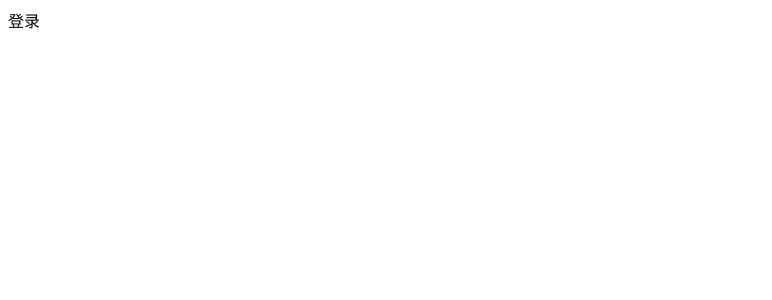
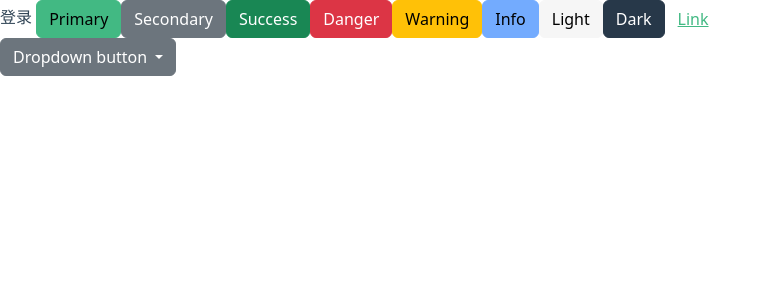
Before and after one commit to Pcjmy/nestjs-frontend, a Vue app: page /#/login in a window 1280 px wide. Shown: the top 300 px of the page, without its empty margins (0-772 px from the left). Built offline with nearby package versions, Linux system fonts and the light colour scheme.

Commit message:
feat: bootstrap

```diff
--- a/package.json
+++ b/package.json
@@ -9,14 +9,16 @@
     "preview": "vite preview"
   },
   "dependencies": {
+    "@popperjs/core": "^2.11.6",
+    "bootstrap": "^5.2.2",
     "pinia": "^2.1.7",
+    "sass": "1.49",
     "vue": "^3.3.8",
     "vue-router": "^4.2.5"
   },
   "devDependencies": {
     "@types/node": "^20.10.2",
     "@vitejs/plugin-vue": "^4.5.0",
-    "sass": "^1.69.5",
     "typescript": "^5.2.2",
     "vite": "^5.0.0",
     "vue-tsc": "^1.8.22"
--- a/src/App.vue
+++ b/src/App.vue
@@ -1,4 +1,6 @@
-<script setup lang="ts"></script>
+<script setup lang="ts">
+import "@/styles/root.scss";
+</script>
 
 <template>
   <router-view></router-view>
--- a/src/main.ts
+++ b/src/main.ts
@@ -2,6 +2,7 @@ import { createApp } from "vue";
 import { setupStore } from "./store/index";
 import { setupRouter } from "./router";
 import App from "./App.vue";
+import "bootstrap/dist/js/bootstrap";
 
 function bootstrap() {
   const app = createApp(App);
--- /dev/null
+++ b/src/styles/basic.scss
@@ -0,0 +1,17 @@
+// 1. Include functions first (so you can manipulate colors, SVGs, calc, etc)
+@import "~bootstrap/scss/functions";
+
+// 2. Include any default variable overrides here
+
+// 3. Include remainder of required Bootstrap stylesheets
+@import "~bootstrap/scss/variables";
+
+// 4. Include any default map overrides here
+
+// 5. Include remainder of required parts
+@import "~bootstrap/scss/maps";
+@import "~bootstrap/scss/mixins";
+@import "~bootstrap/scss/root";
+
+// 6. Optionally include any other parts as needed
+@import "~bootstrap/scss/utilities";
--- /dev/null
+++ b/src/styles/root.scss
@@ -0,0 +1,39 @@
+// Layout
+@import "~bootstrap/scss/reboot";
+@import "~bootstrap/scss/type";
+@import "~bootstrap/scss/images";
+@import "~bootstrap/scss/containers";
+@import "~bootstrap/scss/grid";
+
+// Components
+@import "~bootstrap/scss/tables";
+@import "~bootstrap/scss/forms";
+@import "~bootstrap/scss/buttons";
+@import "~bootstrap/scss/transitions";
+@import "~bootstrap/scss/dropdown";
+@import "~bootstrap/scss/button-group";
+@import "~bootstrap/scss/nav";
+@import "~bootstrap/scss/navbar";
+@import "~bootstrap/scss/card";
+@import "~bootstrap/scss/accordion";
+@import "~bootstrap/scss/breadcrumb";
+@import "~bootstrap/scss/pagination";
+@import "~bootstrap/scss/badge";
+@import "~bootstrap/scss/alert";
+@import "~bootstrap/scss/progress";
+@import "~bootstrap/scss/list-group";
+@import "~bootstrap/scss/close";
+@import "~bootstrap/scss/toasts";
+@import "~bootstrap/scss/modal";
+@import "~bootstrap/scss/tooltip";
+@import "~bootstrap/scss/popover";
+@import "~bootstrap/scss/carousel";
+@import "~bootstrap/scss/spinners";
+@import "~bootstrap/scss/offcanvas";
+@import "~bootstrap/scss/placeholders";
+
+// Helpers
+@import "~bootstrap/scss/helpers";
+
+// 7. Optionally include utilities API last to generate classes based on the Sass map in `_utilities.scss`
+@import "~bootstrap/scss/utilities/api";
--- /dev/null
+++ b/src/styles/variables.scss
@@ -0,0 +1,13 @@
+// Colors
+$primary: #42b983;
+$body-color: #304455;
+$info: #73abfe;
+$gray-100: #f6f6f6;
+$text-muted: #4e6e8e;
+$gray-900: #273849;
+$dark: #273849;
+
+
+// Require
+@import "./basic";
+$navbar-dark-color: rgba($white, .7);
--- a/src/views/login/index.vue
+++ b/src/views/login/index.vue
@@ -1,5 +1,32 @@
 <template>
-  <div>登录</div>
+  <div>
+    登录
+    <button type="button" class="btn btn-primary">Primary</button>
+    <button type="button" class="btn btn-secondary">Secondary</button>
+    <button type="button" class="btn btn-success">Success</button>
+    <button type="button" class="btn btn-danger">Danger</button>
+    <button type="button" class="btn btn-warning">Warning</button>
+    <button type="button" class="btn btn-info">Info</button>
+    <button type="button" class="btn btn-light">Light</button>
+    <button type="button" class="btn btn-dark">Dark</button>
+    <button type="button" class="btn btn-link">Link</button>
+
+    <div class="dropdown">
+      <button
+        class="btn btn-secondary dropdown-toggle"
+        type="button"
+        data-bs-toggle="dropdown"
+        aria-expanded="false"
+      >
+        Dropdown button
+      </button>
+      <ul class="dropdown-menu">
+        <li><a class="dropdown-item" href="#">Action</a></li>
+        <li><a class="dropdown-item" href="#">Another action</a></li>
+        <li><a class="dropdown-item" href="#">Something else here</a></li>
+      </ul>
+    </div>
+  </div>
 </template>
 
 <script lang="ts">
--- a/vite.config.ts
+++ b/vite.config.ts
@@ -12,6 +12,17 @@ export default defineConfig({
   resolve: {
     alias: {
       "@": pathResolve("src"),
+      "~bootstrap": "bootstrap",
+    },
+  },
+  server: {
+    port: 3000,
+  },
+  css: {
+    preprocessorOptions: {
+      scss: {
+        additionalData: `@import "./src/styles/variables";`,
+      },
     },
   },
 });
```
Also changed, not shown: 1 other file (tests, documents, lock files or other folders).
